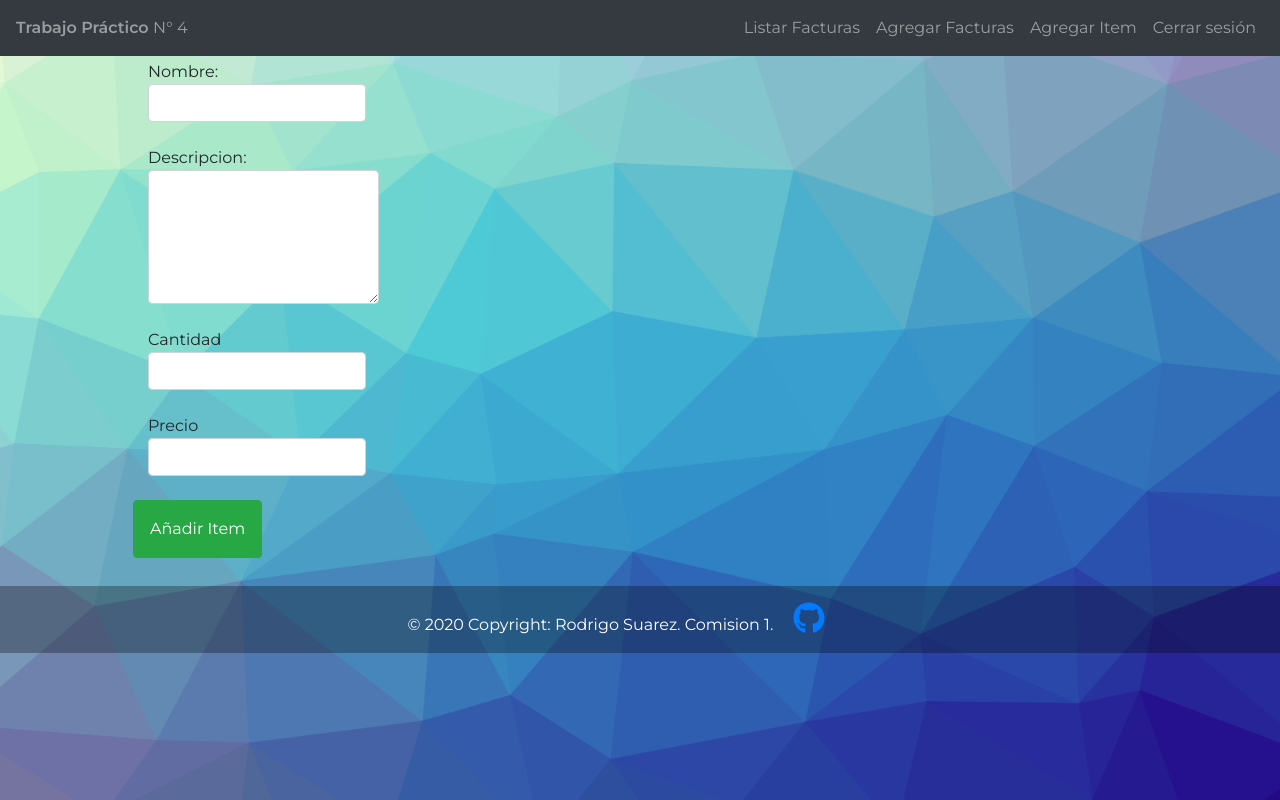
After one commit to RodriSuarez/tp4-lab4, a PHP site: page /add-item.php in a window 1280 px wide. The commit adds this page. Run offline with PHP 8.4, Linux system fonts and the light colour scheme; some libraries are stand-ins or nearby versions.

Commit message:
Nuevas funcionalidades
Se agrego la funcionalidad de agregar items

```diff
--- /dev/null
+++ b/add-item.php
@@ -0,0 +1,59 @@
+<?php
+
+    require_once('header.php');
+    require_once('nav.php');
+
+
+
+
+?>
+
+<main class="container">
+    <div class="container  justify-content-center" >
+        <div class="pl-5 row mb-1 mt-1 " >
+            <form class="form" action="process/processItem.php" class="bg-light-alpha p-5" method="get">
+              <div class="row justify-content-center">
+
+              <div class="col-12 form-group">
+                  <div class="col-12">
+                        <label for="name">
+                            Nombre: <br><input type="text" class="form-control" name="name" id="name" required/>
+                        </label>
+
+                    </div>
+              </div>
+
+                      <div class="col-12 form-group">
+                      <div class="col-12">
+                        <label for="name">
+                            Descripcion: <br>
+                             <textarea name="desc" id="desc" class="form-control" cols="21.5" rows="5" required></textarea>
+                        </label>
+                        </div>
+                    </div>
+                    <div class="col-12 form-group">
+                      <div class="col-12">
+
+                        <label for="name">
+                            Cantidad <br> <input type="number" class="form-control" name="cant" id="cant" required/>
+                        </label>
+
+                        </div></div>
+                      <div class="col-12 form-group">
+                      <div class="col-12">
+                        <label for="name">
+                            Precio <br> <input type="number" class="form-control" name="price" id="price" required/>
+                        </label>
+
+                        </div> </div>
+                </div>
+            <button type="submit" class="btn btn-success mb-4 p-3">Añadir Item</button>
+
+            </form>
+        </div>
+
+    </div>
+</main>
+
+<?php require_once('footer.php');
+?>
--- a/nav.php
+++ b/nav.php
@@ -8,6 +8,8 @@
           </li>
           <li class="nav-item">
                <a class="nav-link" href="add-bill.php">Agregar Facturas</a>
+          </li><li class="nav-item">
+               <a class="nav-link" href="add-item.php">Agregar Item</a>
           </li>
           <li class="nav-item">
                <a class="nav-link" href="index.php">Cerrar sesión</a>
```
Also changed, not shown: bill-content.php (+21 -9 lines), process/procesar.php (+4 -4 lines), process/processItem.php (added, +14 -0 lines).
